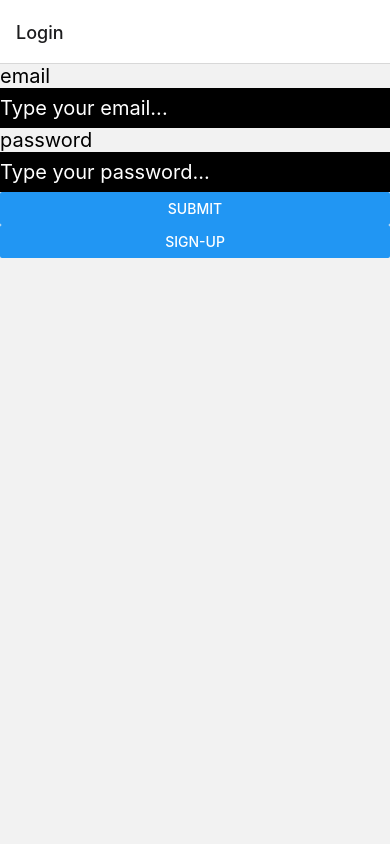
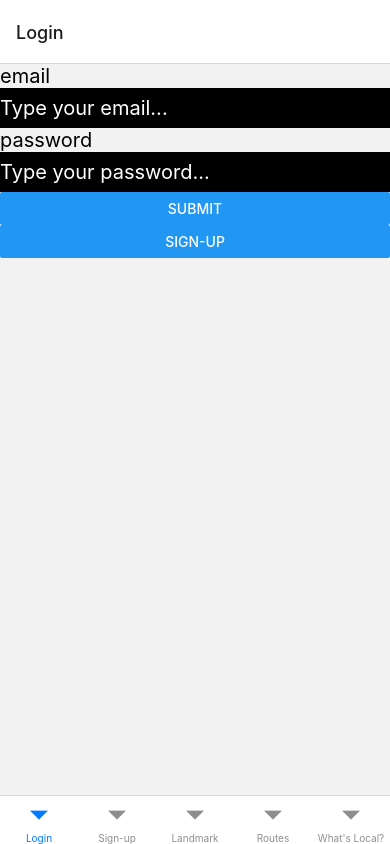
Before and after one commit to bex9119/roam-app, a React Native app: screen /Login in a window 390 px wide. Built offline with nearby package versions, Linux system fonts and the light colour scheme.

Commit message:
completed basic navigation

```diff
--- a/App.js
+++ b/App.js
@@ -8,26 +8,22 @@ import WhatsLocal from "./components/WhatsLocal";
 import { NavigationContainer } from "@react-navigation/native";
 import { createNativeStackNavigator } from "@react-navigation/native-stack";
 import Routes from "./components/Routes";
+import { createBottomTabNavigator } from '@react-navigation/bottom-tabs';
 
-
-
-
-
-const Stack = createNativeStackNavigator();
+//const Stack = createNativeStackNavigator();
+const Tab = createBottomTabNavigator();
 
 export default function App() {
     return (
         <NavigationContainer>
-            <Stack.Navigator>
-
-                    <Stack.Screen name="Login" component={LoginPage}/>
-                    <Stack.Screen name="Sign-up" component={SignUp}/>
+            <Tab.Navigator>
+                    <Tab.Screen name="Login" component={LoginPage}/>
+                    <Tab.Screen name="Sign-up" component={SignUp}/>
                     {/* <Stack.Screen name="Map" component={Map}/> */}
-                    <Stack.Screen name="Landmark" component={Landmarks}/>
-                    <Stack.Screen name="Routes" component={Routes}/>
-                    <Stack.Screen name="What's Local?" component={WhatsLocal}/>
-
-            </Stack.Navigator>
+                    <Tab.Screen name="Landmark" component={Landmarks}/>
+                    <Tab.Screen name="Routes" component={Routes}/>
+                    <Tab.Screen name="What's Local?" component={WhatsLocal}/>
+            </Tab.Navigator>
         </NavigationContainer>
     );
 }
--- a/components/LoginPage.js
+++ b/components/LoginPage.js
@@ -76,7 +76,7 @@ export default function LoginPage({navigation}) {
                     title="submit"
                     onPress={handleSubmit}
                 />
-                <Button title="Sign-up" onPress={()=> {navigvation.navigate('Sign-up')}}/>
+                <Button title="Sign-up" onPress={()=> {navigation.navigate('Sign-up')}}/>
             </View>{" "}
         </>
     );
--- a/components/SignUp.js
+++ b/components/SignUp.js
@@ -6,7 +6,7 @@ import { createUserWithEmailAndPassword } from "firebase/auth";
 import { auth, db } from "../config";
 import { collection, addDoc } from "firebase/firestore";
 
-export default function SignUp() {
+export default function SignUp({navigation}) {
     const [username, setUsername] = useState("");
     const [email, setEmail] = useState("");
     const [password, setPassword] = useState("");
@@ -39,7 +39,6 @@ export default function SignUp() {
                             "User document written with ID: ",
                             docRef.id
                         );
-                        setModalVisible(true);
                         // Now you can navigate to the home page or perform other actions
                     })
                     .catch((error) => {
--- a/package.json
+++ b/package.json
@@ -10,6 +10,7 @@
   },
   "dependencies": {
     "@expo/webpack-config": "^19.0.0",
+    "@react-navigation/bottom-tabs": "^6.5.11",
     "@react-navigation/native": "^6.1.9",
     "@react-navigation/native-stack": "^6.9.17",
     "expo": "~49.0.15",
```
Also changed, not shown: 1 other file (tests, documents, lock files or other folders).
